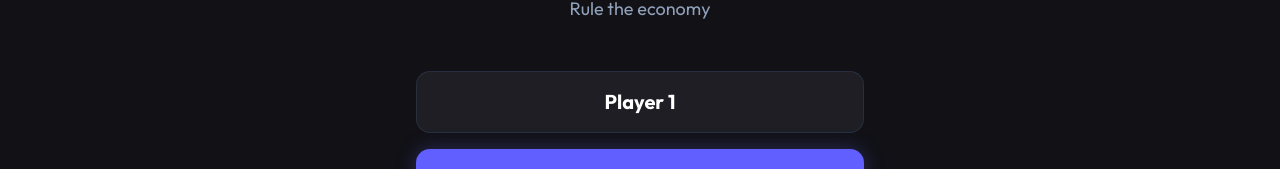
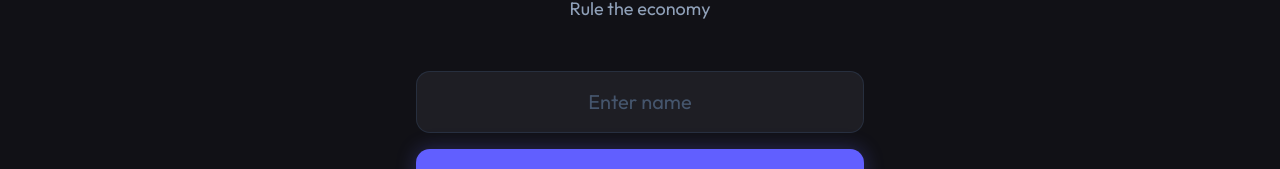
Before and after one commit to Jayvardhan7324/monopoly, a React (Vite) app: page / in a window 1280 px wide. Shown: the part 297-466 px from the top of the page. Built offline with nearby package versions, Linux system fonts and the light colour scheme.

Commit message:
fix: empty name default, Enter name placeholder, gamertag triggers on player*

```diff
--- a/App.tsx
+++ b/App.tsx
@@ -46,7 +46,7 @@ const App: React.FC = () => {
   // FEAT-06: Spectator mode (all bots, no human)
   const [spectatorMode, setSpectatorMode] = useState(false);
 
-  const [humanName, setHumanName] = useState('Player 1');
+  const [humanName, setHumanName] = useState('');
 
   // Multiplayer state
   const [isOnline, setIsOnline] = useState(false);
@@ -839,8 +839,8 @@ const App: React.FC = () => {
                 type="text"
                 value={humanName}
                 onChange={(e) => setHumanName(e.target.value)}
-                className="w-full bg-[#1e1e24] border border-slate-700/50 rounded-xl px-6 py-4 text-center text-xl font-bold text-white focus:outline-none focus:border-indigo-500 transition-colors"
-                placeholder="Player 1"
+                className="w-full bg-[#1e1e24] border border-slate-700/50 rounded-xl px-6 py-4 text-center text-xl font-bold text-white focus:outline-none focus:border-indigo-500 transition-colors placeholder:text-slate-600 placeholder:font-normal"
+                placeholder="Enter name"
               />
 
               <button
--- a/server.ts
+++ b/server.ts
@@ -82,8 +82,8 @@ async function startServer() {
 
   function getUniqueName(baseName: string, players: any[]) {
     const stripped = (baseName || '').trim();
-    // Use a gamertag when the player hasn't set a real name
-    let name = (!stripped || stripped.toLowerCase() === 'player') ? generateGamertag() : stripped;
+    // Use a gamertag when the player hasn't set a real name (empty, or default "Player 1", "Player 2", etc.)
+    let name = (!stripped || stripped.toLowerCase().startsWith('player')) ? generateGamertag() : stripped;
     let suffix = 1;
     let finalName = name;
     while (players.some(p => p.name === finalName)) {
```
